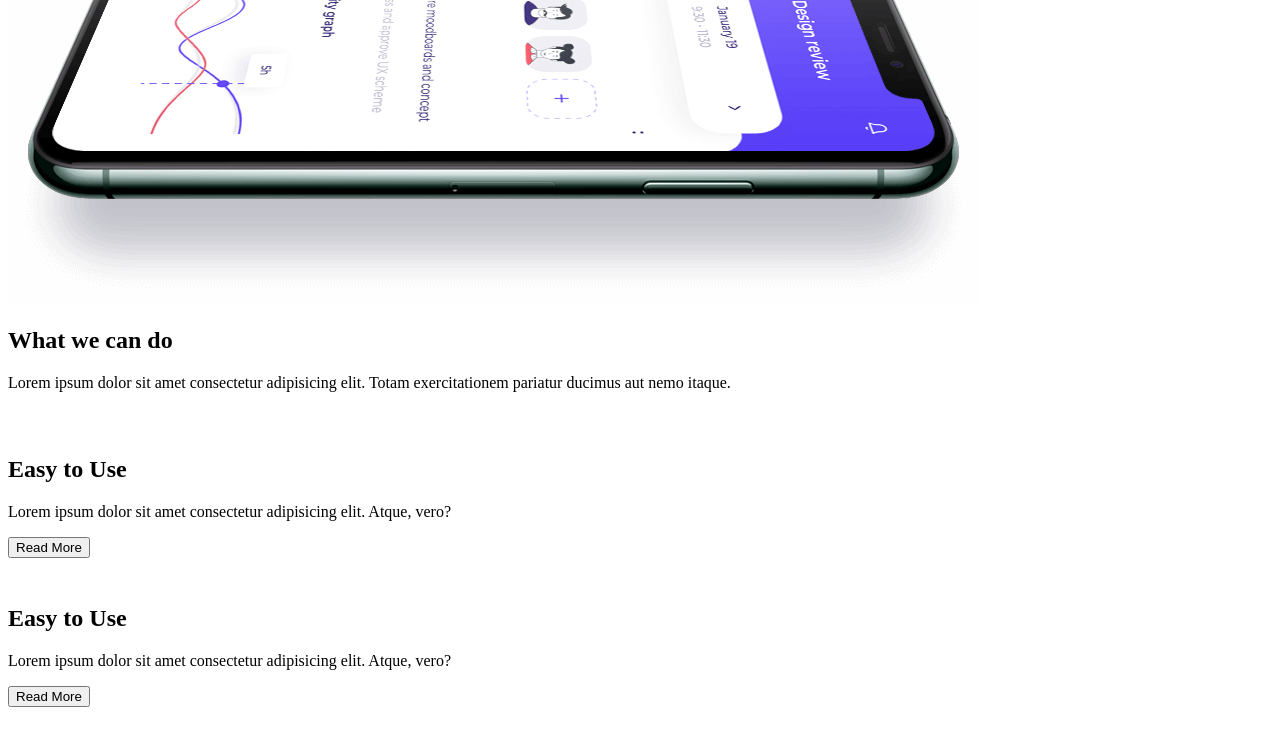
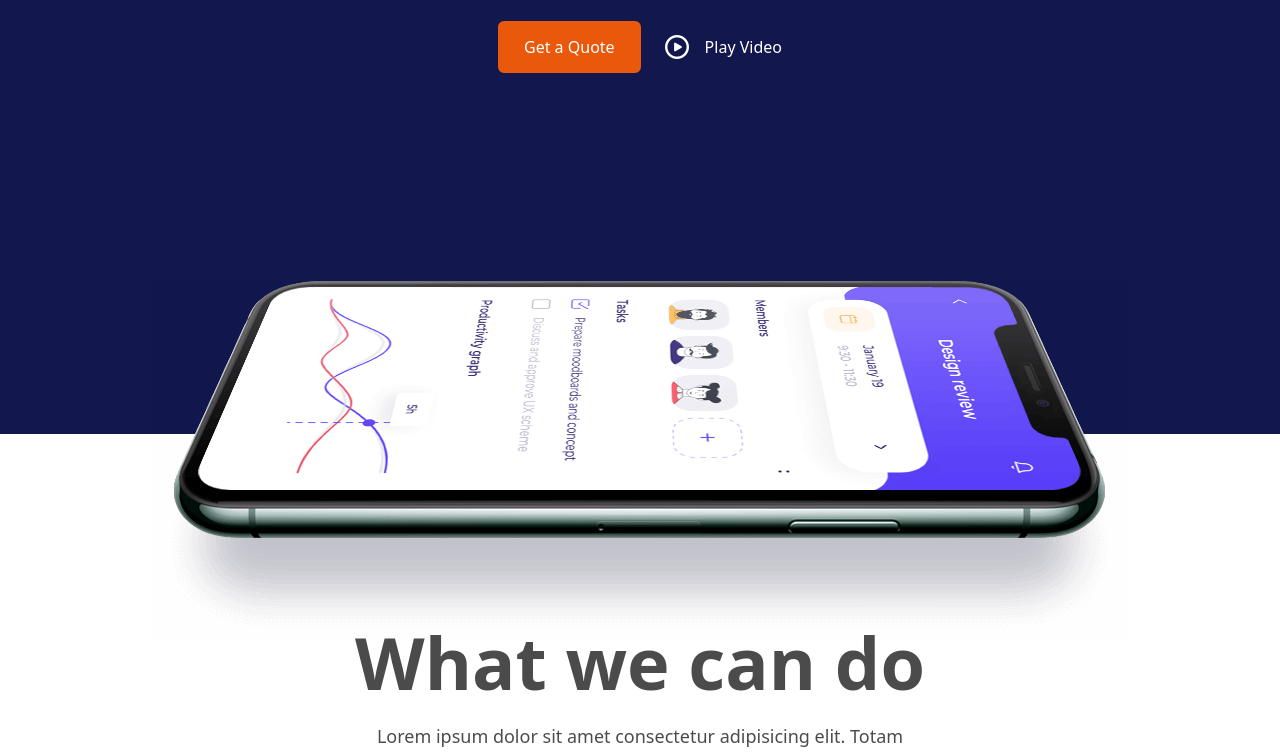
Before and after one commit to subas-roy/appie, a plain HTML site: page index.html in a window 1280 px wide. Shown: the part 391-1143 px from the top of the page. Drawn offline with nearby package versions, Linux system fonts and the light colour scheme.

Commit message:
Update index.html

```diff
--- a/index.html
+++ b/index.html
@@ -4,7 +4,7 @@
     <meta charset="UTF-8">
     <meta name="viewport" content="width=device-width, initial-scale=1.0">
     <title>App Landing</title>
-    <script src="https//:cdn.tailwindcss.com"></script>
+    <script src="https://cdn.tailwindcss.com"></script>
 </head>
 <body>
     <nav class="bg-[#0E1133] py-6">
```
